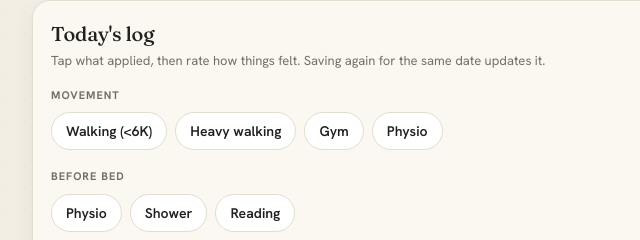
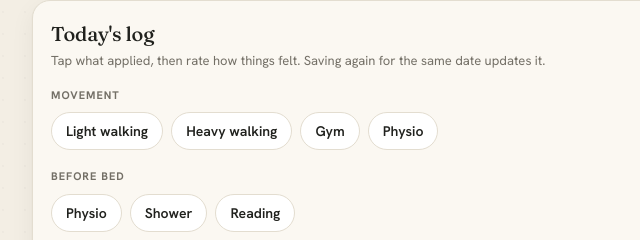
Before and after one commit to SachinNishil/Spine-tracker, a plain HTML site: page index.html in a window 1280 px wide. Shown: the part 121-361 px from the top of the page, 284-924 px from the left. Drawn offline with nearby package versions, Linux system fonts and the light colour scheme; no server answers.

Commit message:
New icons, form doesn't reset, renamed walking

```diff
--- a/index.html
+++ b/index.html
@@ -235,7 +235,7 @@
 // `label` = text on the chip. `tag` (optional) = the name stored in Notion;
 // it must be unique, so the two "Physio" chips get distinct tags behind the scenes.
 const ACTIVITIES = [
-  {id:"walk",       label:"Walking (<6K)",  grp:"move"},
+  {id:"walk",       label:"Light walking",  grp:"move"},
   {id:"heavywalk",  label:"Heavy walking",  grp:"move"},
   {id:"gym",        label:"Gym",            grp:"move"},
   {id:"physio_day", label:"Physio", tag:"Physio (day)", grp:"move"},
@@ -335,7 +335,6 @@ async function save(){
   entries[d] = readForm();
   await Store.set(KEY, JSON.stringify(entries));   // instant local save
   render();
-  writeForm(null);   // reset the form for the next entry
   const n = $("savednote"); n.classList.add("show"); setTimeout(()=>n.classList.remove("show"), 1600);
   setStatus("syncing","Saving to Notion…");
   try{ await pushToServer(d, entries[d]); setStatus("synced","Synced with Notion ✓"); }
```
Also changed, not shown: icon-192.png, icon-512.png.
